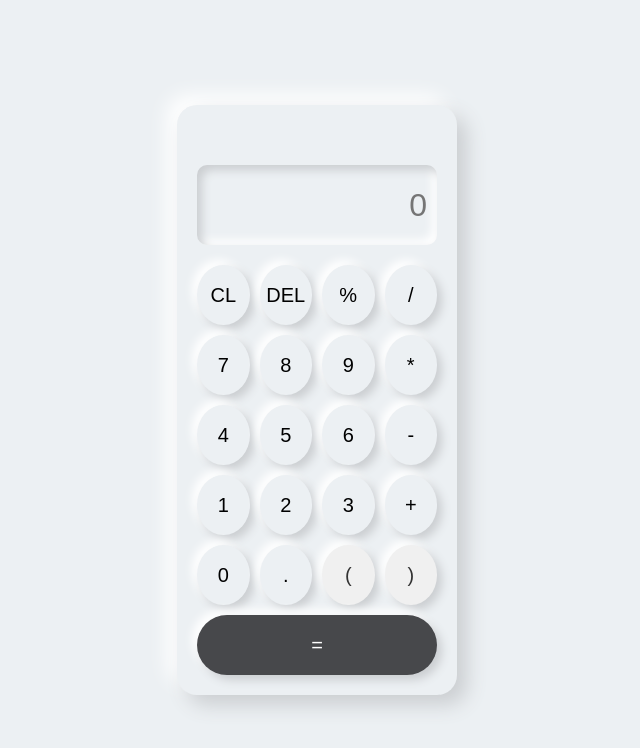
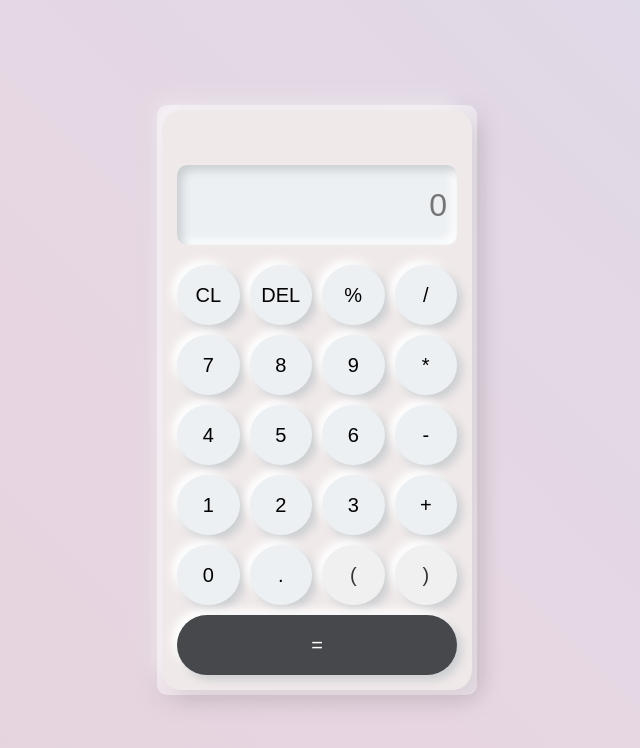
Before and after one commit to dashmlem/calculator, a plain HTML site: page index.html in a window 1280 px wide. Shown: the whole page, without its empty margins (323-963 px from the left). Drawn offline with Linux system fonts and the light colour scheme.

Commit message:
профилактика

```diff
--- a/index.html
+++ b/index.html
@@ -9,7 +9,7 @@
 <body>
     <div class="container">
         <div class="calculator">
-            <input type="text" placeholder="0" id="outputscreen" readonly>
+            <input type="text" placeholder="0" id="outputscreen" >
             <div class="buttons">
                 <button onclick="Clear()">CL</button>
                 <button onclick="del()">DEL</button>
--- a/style.css
+++ b/style.css
@@ -2,30 +2,47 @@
     margin: 0;
     padding: 0;
     box-sizing: border-box;
-    background-color: #ecf0f3;
     font-family: sans-serif;
     outline: none;
 }
 
 body {
-    background-color: #ecf0f3;
+    background: linear-gradient(45deg,hsl(0, 46.70%, 94.10%),hsl(13, 19.10%, 81.60%),hsl(318, 26.20%, 87.30%),hsl(218, 45.80%, 88.40%));
+    background-size: 400% 400%;
+    animation: gradientBG 15s ease infinite;
     display: flex;
     justify-content: center;
     align-items: center;
     height: 100vh;
 }
 
+@keyframes gradientBG {
+    0% {
+        background-position: 0% 50%;
+    }
+    50% {
+        background-position: 100% 50%;
+    }
+    100% {
+        background-position: 0% 50%;
+    }
+}
+
 .container {
     width: 100%;
     max-width: 320px;
-    padding: 20px;
+    padding:5px;
+    background:hsla(0, 0.00%, 100.00%, 0.34);
+    border-radius: 10px;
+    box-shadow: 0 4px 30px hsla(0, 1.70%, 22.70%, 0.10);
+    backdrop-filter: blur(10px);
 }
 
 .calculator {
-    background-color: #ecf0f3;
-    padding: 20px;
+    background-color: #f0e9e9;
+    padding: 15px;
     border-radius: 20px;
-    box-shadow: 10px 10px 20px #cbced1, -10px -10px 20px #ffffff;
+    box-shadow: 10px 10px 20px hsla(0, 1.20%, 16.30%, 0.10), -10px -10px 20px rgba(255, 255, 255, 0.5);
 }
 
 input {
@@ -95,7 +112,7 @@ button[onclick*="('('"]:hover, button[onclick*="')'"]:hover {
 }
 
 .equal {
-    grid-column: span 4; /* Кнопка "=" теперь занимает всю ширину */
+    grid-column: span 4;
     border-radius: 30px;
     background-color: rgb(71, 72, 75);
     color: white;
```
Also changed, not shown: 1 other file.
